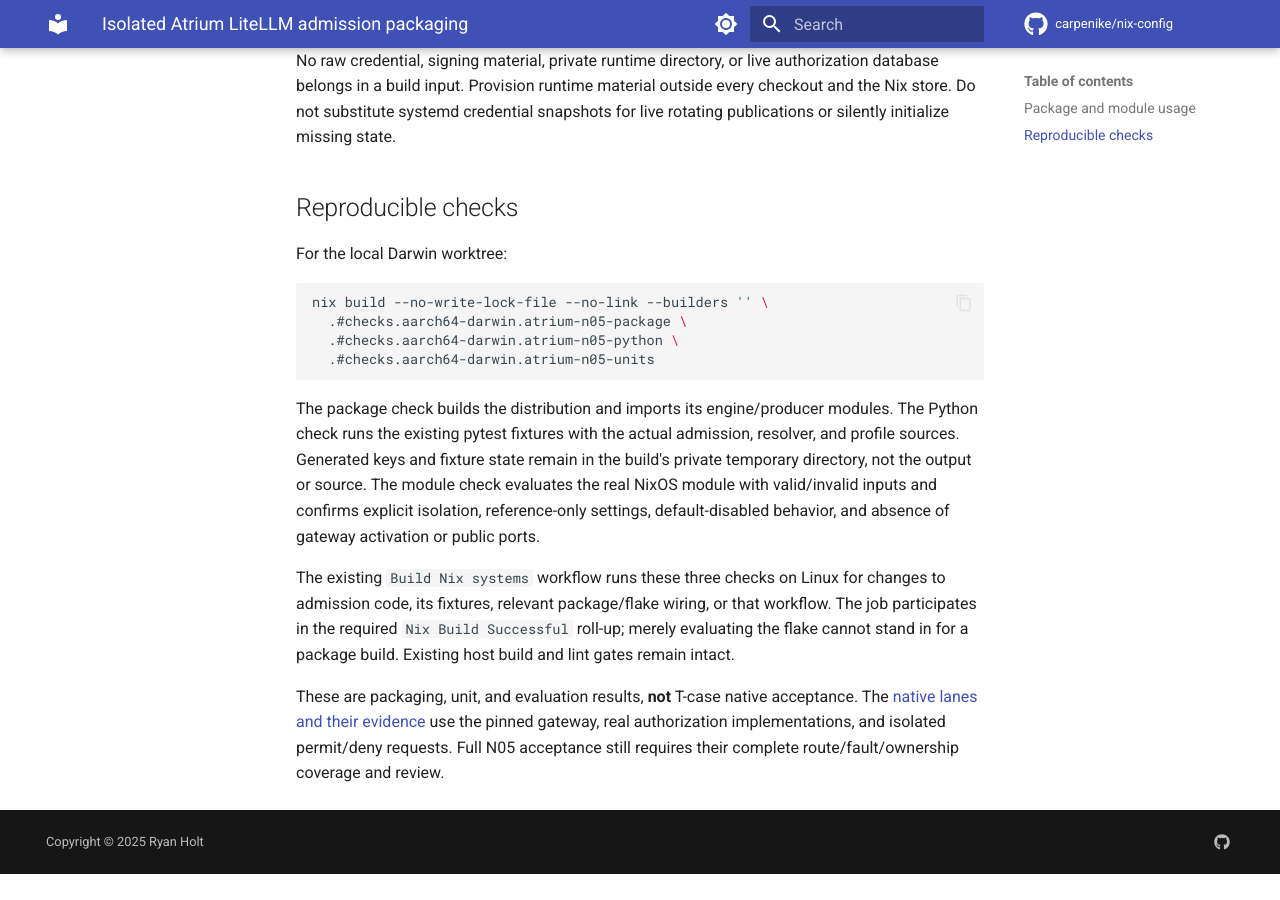
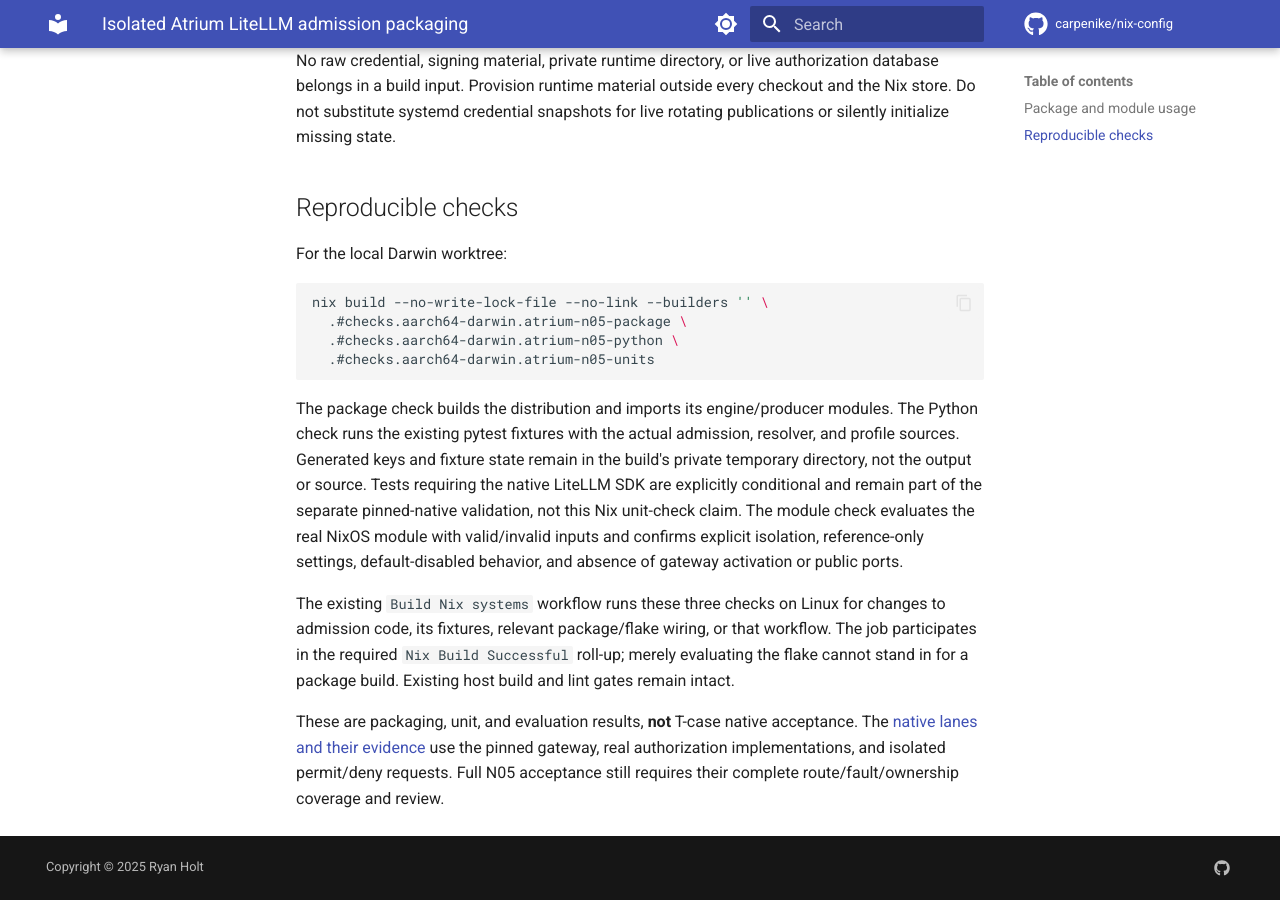
Before and after one commit to carpenike/nix-config, an MkDocs documentation site: the page built from docs/services/atrium-litellm-admission.md, in a window 1280 px wide and 900 px high, scrolled down 985 px. Built offline with MkDocs 1.6.1 and Material for MkDocs 9.7.7, drawn with Linux system fonts in a browser that asks for light colours; comment, search, counter and statistics services are not loaded; before the commit the page ends 1859 px from its top, so only the background shows below that.

Commit message:
ATR-N05: provide HTTP types for conditional native-context tests
Add the FastAPI test dependency required before native-SDK conditional collection. Packaged engine and isolated module checks pass; native SDK coverage remains separate and explicitly conditional, not falsely included in Nix unit evidence.

Co-authored-by: Copilot <223556219+Copilot@users.noreply.github.com>
Copilot-Session: 1e5e7d6d-a45a-4ac0-9fb1-9bf14b3658cb

```diff
--- a/docs/services/atrium-litellm-admission.md
+++ b/docs/services/atrium-litellm-admission.md
@@ -59,6 +59,8 @@ The package check builds the distribution and imports its engine/producer
 modules. The Python check runs the existing pytest fixtures with the actual
 admission, resolver, and profile sources. Generated keys and fixture state
 remain in the build's private temporary directory, not the output or source.
+Tests requiring the native LiteLLM SDK are explicitly conditional and remain
+part of the separate pinned-native validation, not this Nix unit-check claim.
 The module check evaluates the real NixOS module with valid/invalid inputs
 and confirms explicit isolation, reference-only settings, default-disabled
 behavior, and absence of gateway activation or public ports.
```
Also changed, not shown: 1 other file.
